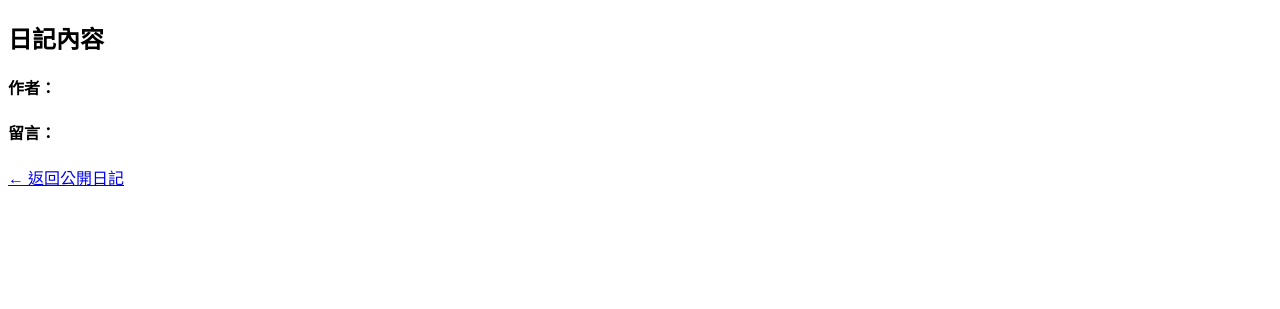
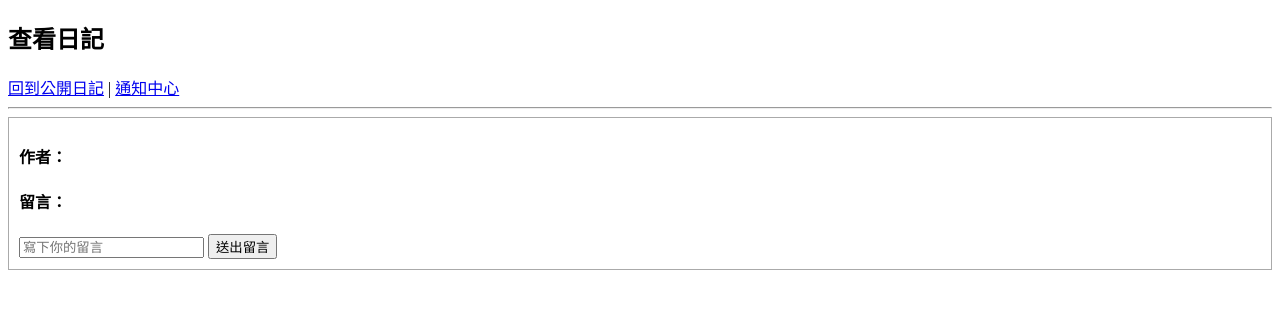
Before and after one commit to 1CYST7/flask_login_project, a Flask app: template templates/view_diary.html in a window 1280 px wide. Shown: the top 309 px of the page. Run offline with Flask 2, Linux system fonts and the light colour scheme; the template is opened without the code that fills it, so the values that code supplies are empty.

Commit message:
新增日記留言功能，改善查看日記頁面，並更新通知中心顯示

```diff
--- a/app.py
+++ b/app.py
@@ -132,17 +132,42 @@
     return render_template('public_diary.html', diaries=public)
 
 
-# 查看日記用於通知連結
-@app.route('/view_diary/<int:index>')
+
+#查看原文時也能留言
+@app.route('/view_diary/<int:index>', methods=['GET', 'POST'])
 def view_diary(index):
     if 'username' not in session:
         return redirect('/login')
 
+    # 確認 index 是否有效
     if index < 0 or index >= len(diaries):
-        return "無效的日記編號"
+        return "找不到這篇日記", 404
 
     diary = diaries[index]
-    return render_template('view_diary.html', diary=diary)
+
+    if request.method == 'POST':
+        comment = request.form['comment'].strip()
+        if comment:
+            comment_data = {
+                'user': session['username'],
+                'text': comment
+            }
+            diary['comments'].append(comment_data)
+
+            # 新增通知
+            if diary['user'] != session['username']:
+                notifications.append({
+                    'owner': diary['user'],
+                    'from_user': session['username'],
+                    'message': f"在你的日記留言：{comment}",
+                    'diary_index': index
+                })
+
+        return redirect(url_for('view_diary', index=index))
+
+    return render_template('view_diary.html', diary=diary, index=index)
+
+
 
 
 # 通知中心
--- a/templates/my_diary.html
+++ b/templates/my_diary.html
@@ -15,7 +15,7 @@
         {% for d in diaries %}
             <div style="margin-bottom: 20px;">
 
-                <p> <small>{{ "🌍 公開" if d.is_public else "🔒 私人" }}</small>{{ d.content }}</p>
+                <p> <small>{{ "🌍" if d.is_public else "🔒" }}</small> {{ d.content }}</p>
                 {% if d.image %}
                     <img src="{{ url_for('static', filename='uploads/' + d.image) }}" width="200"><br>
                 {% endif %}
--- a/templates/public_diary.html
+++ b/templates/public_diary.html
@@ -24,9 +24,6 @@
                 {% endfor %}
             </ul>
 
-
-
-
             <form method="post">
                 <input type="hidden" name="diary_index" value="{{ idx }}">
                 <input type="text" name="comment" placeholder="寫下你的留言">
--- a/templates/view_diary.html
+++ b/templates/view_diary.html
@@ -1,3 +1,4 @@
+<!-- templates/view_diary.html -->
 <!DOCTYPE html>
 <html lang="zh-TW">
 <head>
@@ -5,11 +6,15 @@
     <title>查看日記</title>
 </head>
 <body>
-    <h2>日記內容</h2>
+    <h2>查看日記</h2>
+    <a href="/public_diary">回到公開日記</a> | <a href="/notifications">通知中心</a>
+    <hr>
+
+    <div style="border: 1px solid #aaa; padding: 10px;">
         <p><strong>作者：</strong>{{ diary.user }}</p>
         <p>{{ diary.content }}</p>
         {% if diary.image %}
-        <img src="{{ url_for('static', filename='uploads/' + diary.image) }}" alt="圖片" width="200">
+            <img src="{{ url_for('static', filename='uploads/' + diary.image) }}" width="200">
         {% endif %}
 
         <h4>留言：</h4>
@@ -19,6 +24,10 @@
             {% endfor %}
         </ul>
 
-    <a href="{{ url_for('public_diary') }}">← 返回公開日記</a>
+        <form method="post">
+            <input type="text" name="comment" placeholder="寫下你的留言">
+            <button type="submit">送出留言</button>
+        </form>
+    </div>
 </body>
 </html>
--- a/templates/write.html
+++ b/templates/write.html
@@ -12,7 +12,7 @@
     <form method="post" enctype="multipart/form-data">
         <textarea name="content" placeholder="請輸入日記內容" rows="6" cols="60"></textarea><br>
         <label><input type="checkbox" name="is_public"> 公開這篇日記</label><br>
-        <label>上傳圖片：<input type="file" name="image"></label><br><br>
+        <label>上傳圖片：<br><input type="file" name="image"></label><br><br>
         <button type="submit">送出</button>
     </form>
     <p style="color:green;">{{ msg }}</p>
```
Also changed, not shown: templates/notification.html (+5 -4 lines). Lines whose indentation alone changed are shown as unchanged.
